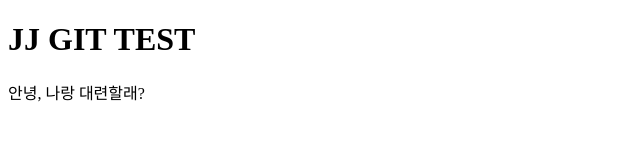
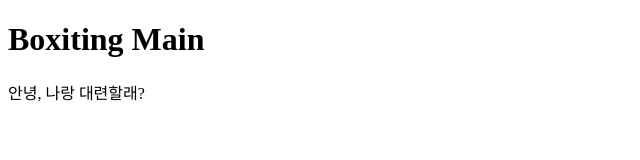
Before and after one commit to godJaeJun/boxiting, a plain HTML site: page index.html in a window 1280 px wide. Shown: the whole page, without its empty margins (0-640 px from the left). Drawn offline with Linux system fonts and the light colour scheme.

Commit message:
메인 페이지 생성

```diff
--- a/index.html
+++ b/index.html
@@ -9,7 +9,7 @@
 </head>
 
 <body>
-    <h1>JJ GIT TEST</h1>
+    <h1>Boxiting Main</h1>
     <div>안녕, 나랑 대련할래?</div>
 </body>
 
```
